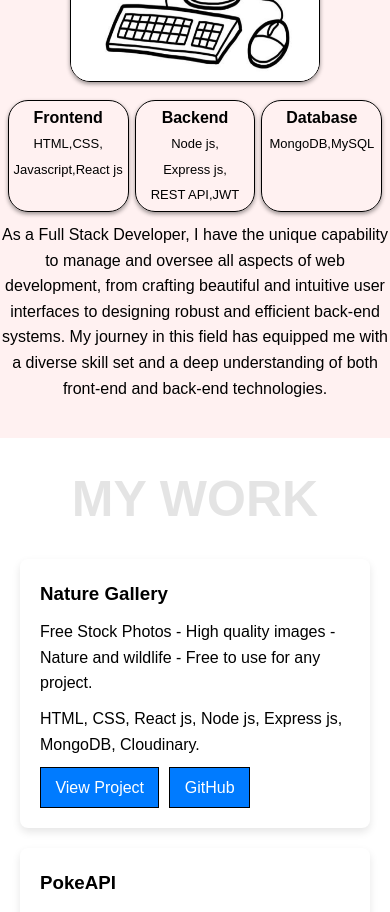
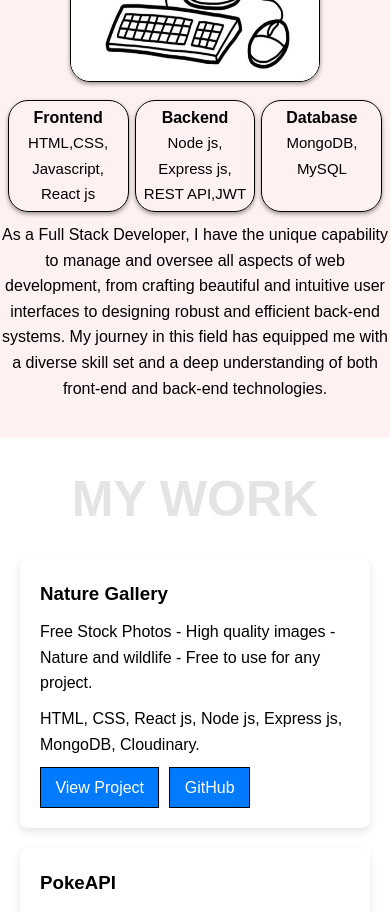
Before and after one commit to Chinmayk19/My-Portfolio, a React (Vite) app: page / in a window 390 px wide. Shown: the part 980-1892 px from the top of the page. Built offline with nearby package versions, Linux system fonts and the light colour scheme.

Commit message:
first change

```diff
--- a/src/pages/CSS/Home.css
+++ b/src/pages/CSS/Home.css
@@ -336,7 +336,7 @@
       text-align: center;
     }
     .skills p{
-      font-size: 13px;
+      font-size: 15px;
     }
     #contact::before{
       display: none;
```
